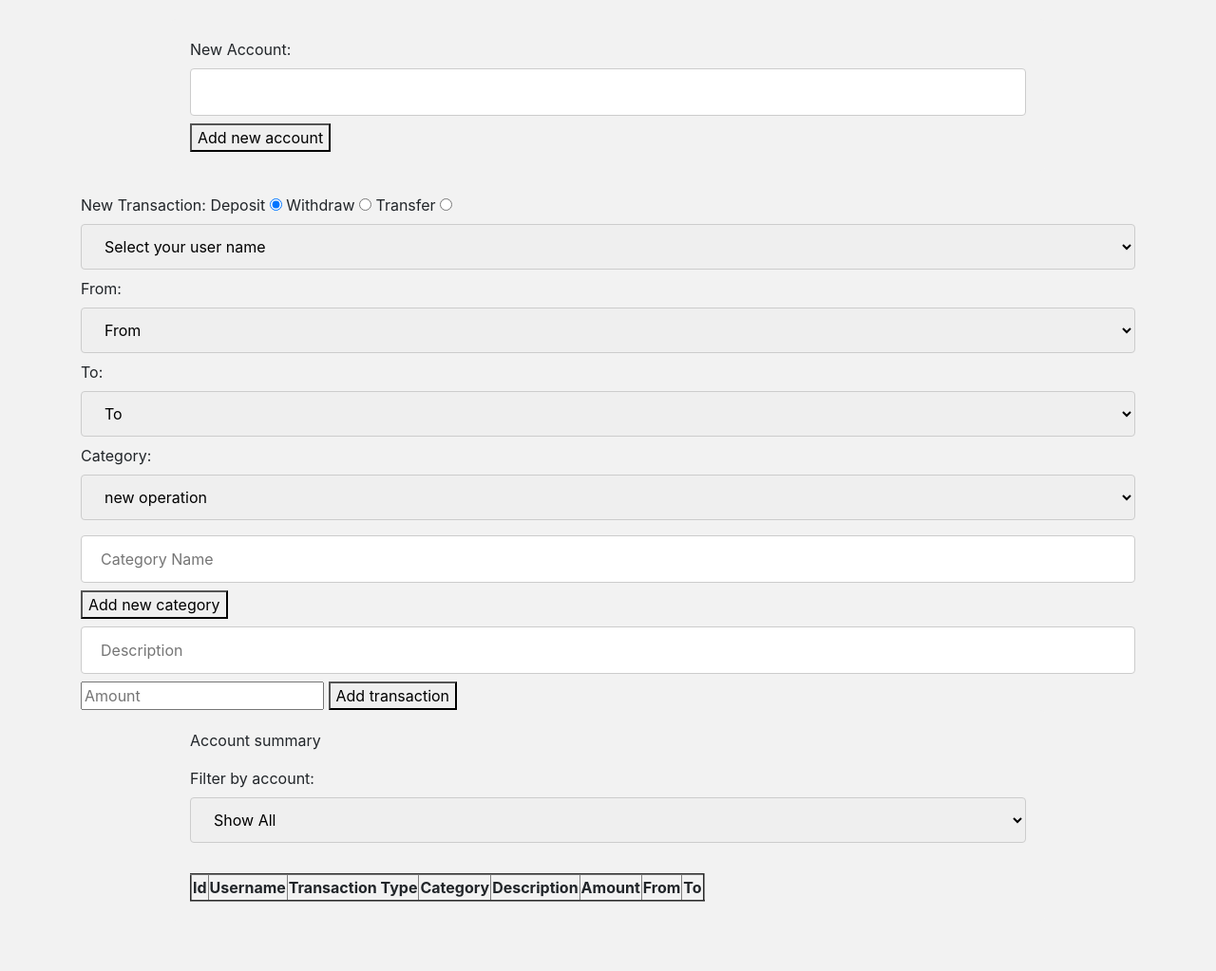
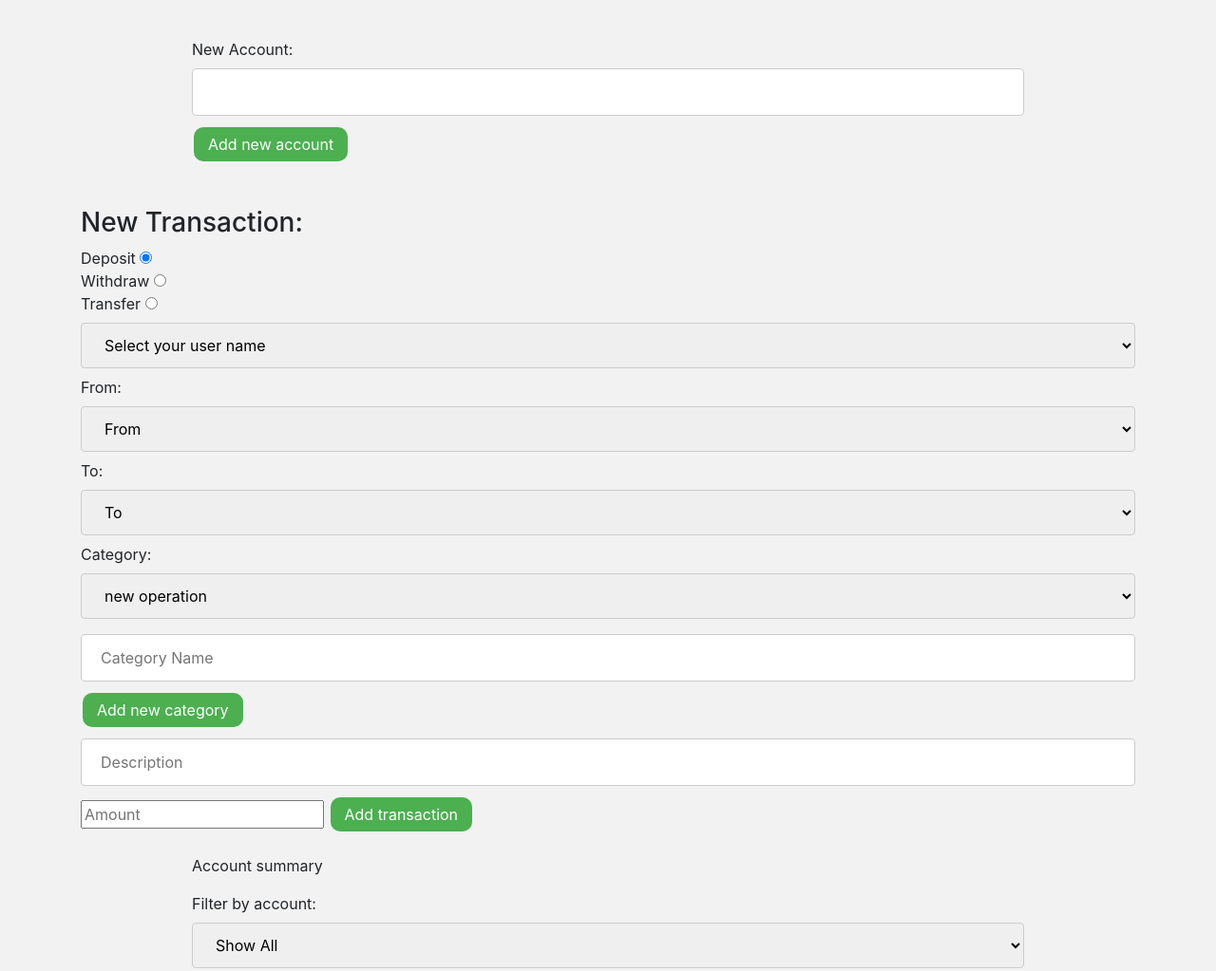
Before and after one commit to umuterbas/myTrakr-boilerplate, a website with bundled scripts: page frontend/index.html in a window 1280 px wide. Shown: the top 1023 px of the page at 95% size. Before the commit the page ends 990 px from the top, so only its background shows below. Built offline with nearby package versions, Linux system fonts and the light colour scheme; no server answers.

Commit message:
button style added

```diff
--- a/frontend/css/index.css
+++ b/frontend/css/index.css
@@ -7,8 +7,22 @@ body, div{
 }
 
 div {
-    margin: 0 160px;
+    margin: 0 162px;
 }
+
+button {
+    background-color: #4CAF50;
+    border: none;
+    color: white;
+    padding: 6px 15px;
+    text-align: center;
+    text-decoration: none;
+    display: inline-block;
+    font-size: 16px;
+    margin: 4px 2px;
+    cursor: pointer;
+    border-radius: 10px;
+  }
 
 
 
--- a/frontend/index.html
+++ b/frontend/index.html
@@ -32,10 +32,15 @@
     </div>
       <br>
       <form action="" class="container">
-        New Transaction: Deposit
+        <h3>New Transaction: </h3>
+
+
+        Deposit
         <input type="radio" name="type" value="deposit" checked/>
+        <br>
         Withdraw
         <input type="radio" name="type" value="withdraw"/>
+        <br>
         Transfer
         <input type="radio" name="type" value="transfer"/>
 
```
